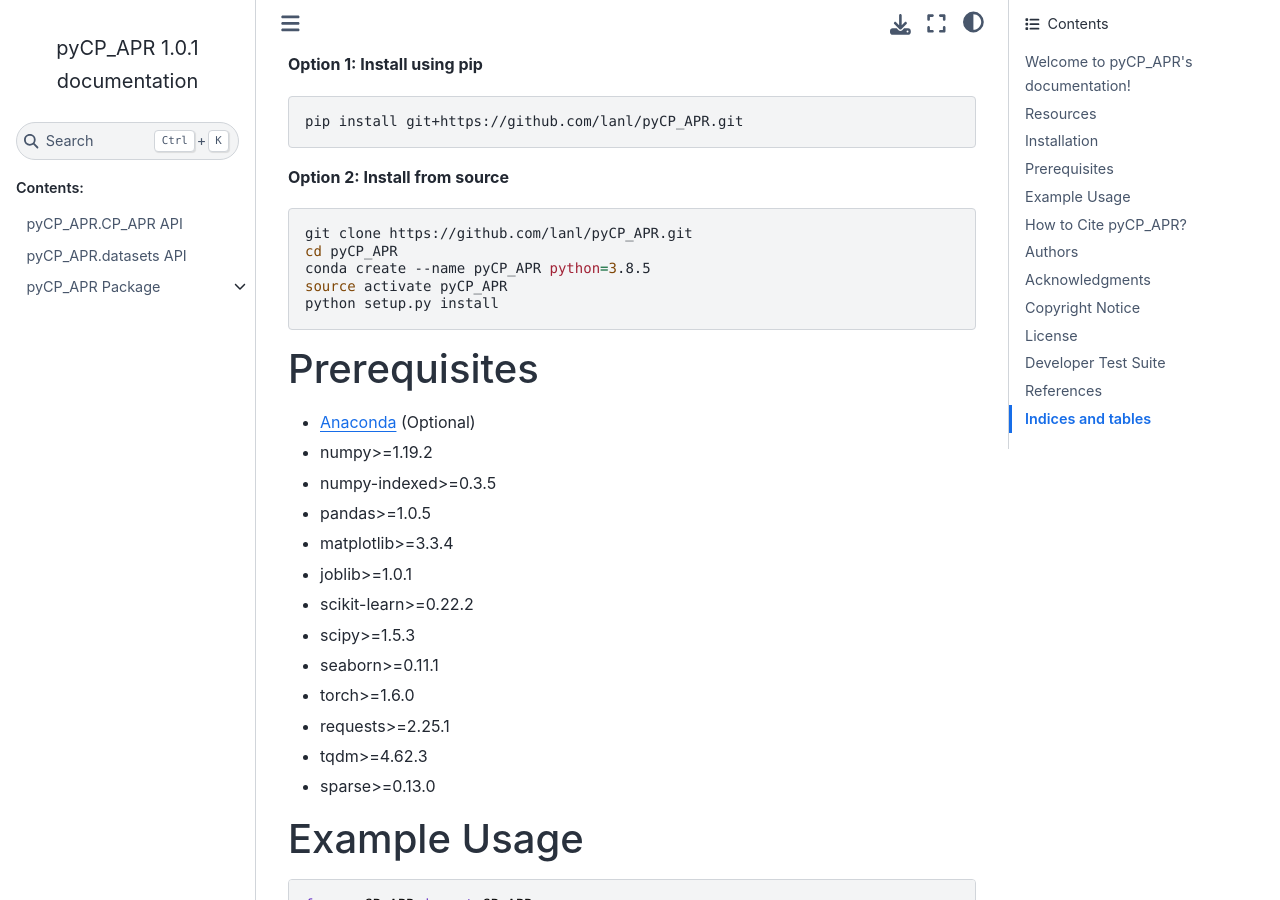
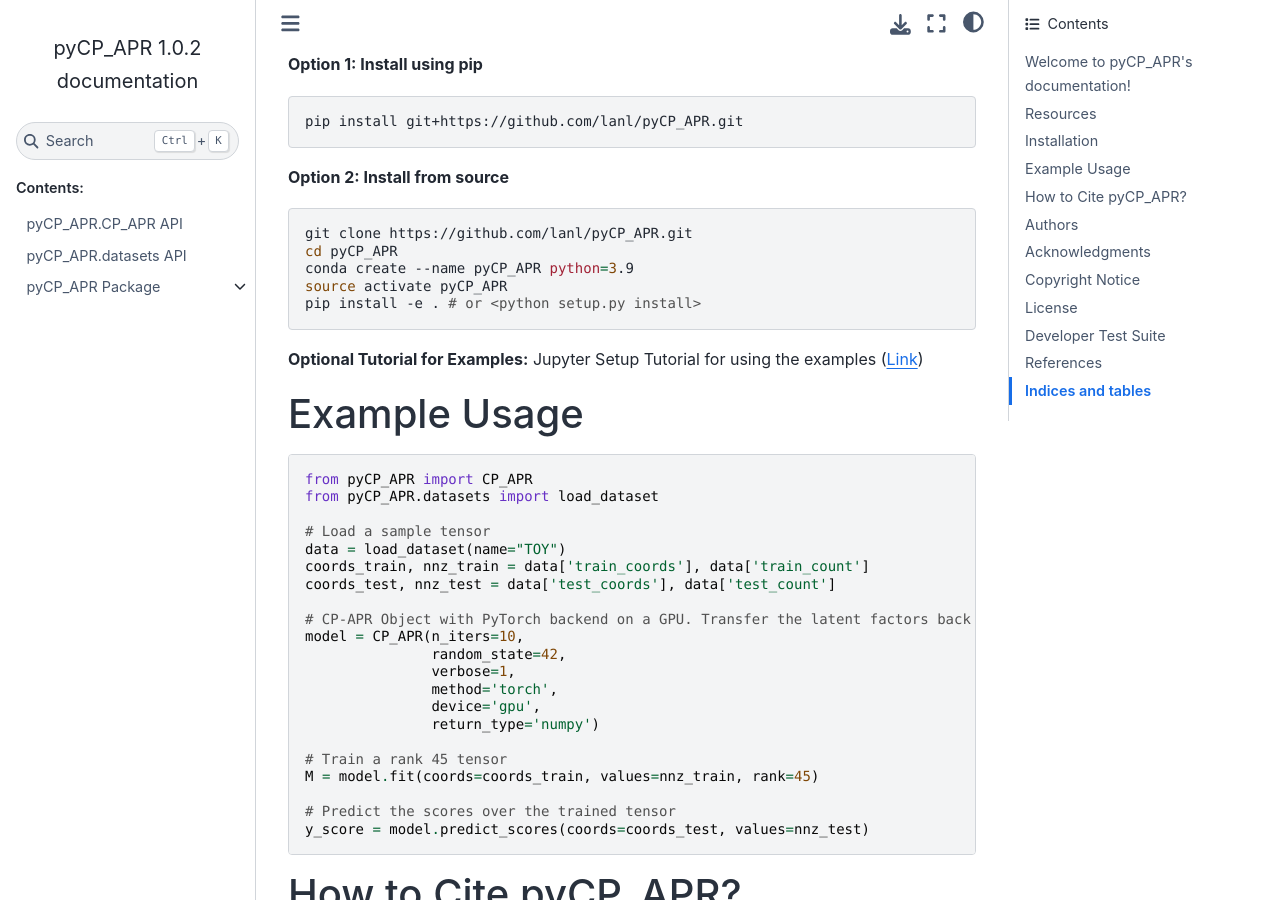
Before and after one commit to lanl/pyCP_APR, a Sphinx documentation site: the page built from docs/source/index.rst, in a window 1280 px wide and 900 px high, scrolled down 950 px. Built offline with Sphinx 7.4.7 and the Sphinx Book theme 1.1.4, drawn with Linux system fonts in a browser that asks for light colours; cross-references to code outside the pages are shown as plain code.

Commit message:
Python version upgrade

```diff
--- a/docs/source/conf.py
+++ b/docs/source/conf.py
@@ -20,7 +20,7 @@ project = 'pyCP_APR'
 copyright = '2021, LANL'
 author = 'Maksim E. Eren, Juston S. Moore, Erik Skau, Manish Bhattarai, Gopinath Chennupati, Boian S. Alexandrov'
 # The full version, including alpha/beta/rc tags
-release = '1.0.1'
+release = '1.0.2'
 
 
 # -- General configuration ---------------------------------------------------
--- a/docs/source/index.rst
+++ b/docs/source/index.rst
@@ -38,26 +38,12 @@ Installation
 
     git clone https://github.com/lanl/pyCP_APR.git
     cd pyCP_APR
-    conda create --name pyCP_APR python=3.8.5
+    conda create --name pyCP_APR python=3.9
     source activate pyCP_APR
-    python setup.py install
+    pip install -e . # or <python setup.py install>
 
-
-Prerequisites
-========================================
-* `Anaconda <https://docs.anaconda.com/anaconda/install/>`_ (Optional)
-* numpy>=1.19.2
-* numpy-indexed>=0.3.5
-* pandas>=1.0.5
-* matplotlib>=3.3.4
-* joblib>=1.0.1
-* scikit-learn>=0.22.2
-* scipy>=1.5.3
-* seaborn>=0.11.1
-* torch>=1.6.0
-* requests>=2.25.1
-* tqdm>=4.62.3
-* sparse>=0.13.0
+**Optional Tutorial for Examples:**
+Jupyter Setup Tutorial for using the examples (`Link <https://www.maksimeren.com/post/conda-and-jupyter-setup-for-research/>`_)
 
 Example Usage
 ========================================
--- a/pyCP_APR/version.py
+++ b/pyCP_APR/version.py
@@ -1,2 +1,2 @@
 """pyCP_APR version."""
-__version__ = '1.0.1'
+__version__ = '1.0.2'
--- a/setup.py
+++ b/setup.py
@@ -11,7 +11,7 @@ and to permit others to do so.
 """
 from setuptools import setup, find_packages
 from glob import glob
-__version__ = "1.0.1"
+__version__ = "1.0.2"
 
 # add readme
 with open('README.md', 'r') as f:
@@ -40,10 +40,10 @@ setup(
     packages=find_packages(),
     classifiers=[
         'Development Status :: 3 - Alpha',
-        'Programming Language :: Python :: 3.8.5',
+        'Programming Language :: Python :: 3.9',
         'Topic :: Software Development :: Libraries'
     ],
-    python_requires='>=3.8.5',
+    python_requires='>=3.9',
     install_requires=INSTALL_REQUIRES,
     license='License :: BSD3 License',
 )
```
Also changed, not shown: README.md (+4 -17 lines).
